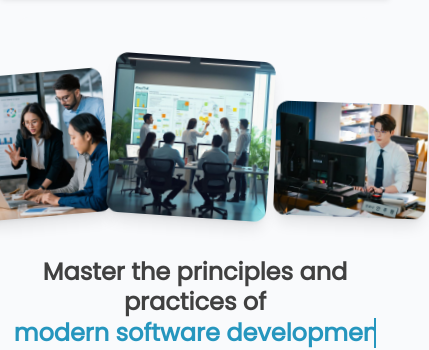
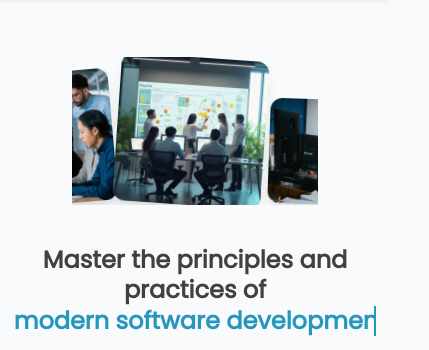
Before and after one commit to iverene/Software-Engineering, a website: page index.html in a window 390 px wide. Shown: the part 59-409 px from the top of the page, 429 px wide, since content can reach past the window. Drawn offline with Linux system fonts and the light colour scheme.

Commit message:
fix the overflow

```diff
--- a/index.html
+++ b/index.html
@@ -59,15 +59,15 @@
 
         <!-- Images Container -->
         <div class="flex-1 relative w-full h-[300px] sm:h-[350px] lg:h-[430px]">
-            <!-- Background gradient (only visible on larger screens) -->
+            <!-- Background gradient -->
             <div class="hidden lg:block absolute z-0 w-[400px] xl:w-[500px] h-[400px] xl:h-[500px] bg-gradient-to-br from-blue-100 to-blue-50 rounded-full blur-3xl left-1/2 -translate-x-1/2 top-10 opacity-70 animate-float-scale"></div>
 
-            <div class="relative w-full h-full">
+            <div class="relative w-full h-full overflow-hidden">
                 <!-- Mobile layout -->
                 <div class="lg:hidden flex justify-center items-end h-full space-x-1">
-                    <img src="assets/hero1.jpg" class="w-36 rounded-xl shadow-lg rotate-[-5deg] z-10 animate-slide-in-fwd-tl">
-                    <img src="assets/hero2.jpg" class="w-40 rounded-xl shadow-lg rotate-[4deg] z-10 animate-slide-in-fwd-right">
-                    <img src="assets/hero3.jpg" class="w-38 rounded-xl shadow-lg rotate-[2deg] z-10 animate-slide-in-fwd-bottom">
+                    <img src="assets/hero1.jpg" class="w-33 rounded-xl shadow-lg rotate-[-5deg] z-10 animate-slide-in-fwd-tl">
+                    <img src="assets/hero2.jpg" class="w-37 rounded-xl shadow-lg rotate-[4deg] z-10 animate-slide-in-fwd-right">
+                    <img src="assets/hero3.jpg" class="w-35 rounded-xl shadow-lg rotate-[2deg] z-10 animate-slide-in-fwd-bottom">
                 </div>
 
                 <!-- Desktop layout  -->
--- a/src/input.css
+++ b/src/input.css
@@ -137,7 +137,7 @@
 
   /* ---------- Chapter Grid Styles---------- */
   .chapter-grid {
-    @apply grid grid-cols-1 sm:grid-cols-2 lg:grid-cols-3 gap-6 my-16 px-4;
+    @apply grid grid-cols-1 sm:grid-cols-2 lg:grid-cols-3 gap-6 my-16;
   }
 
   .chapter-card {
```
Also changed, not shown: src/output.css.
